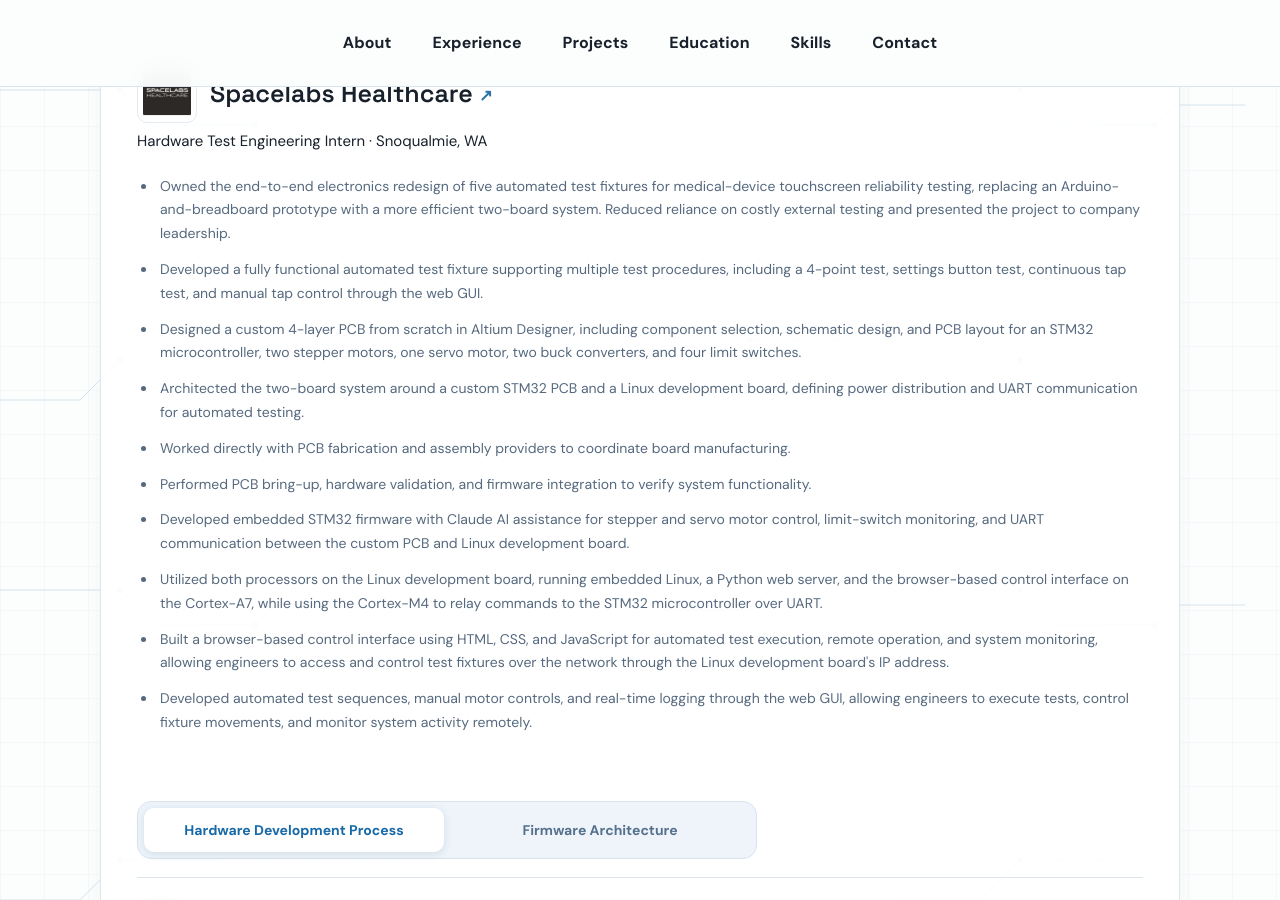
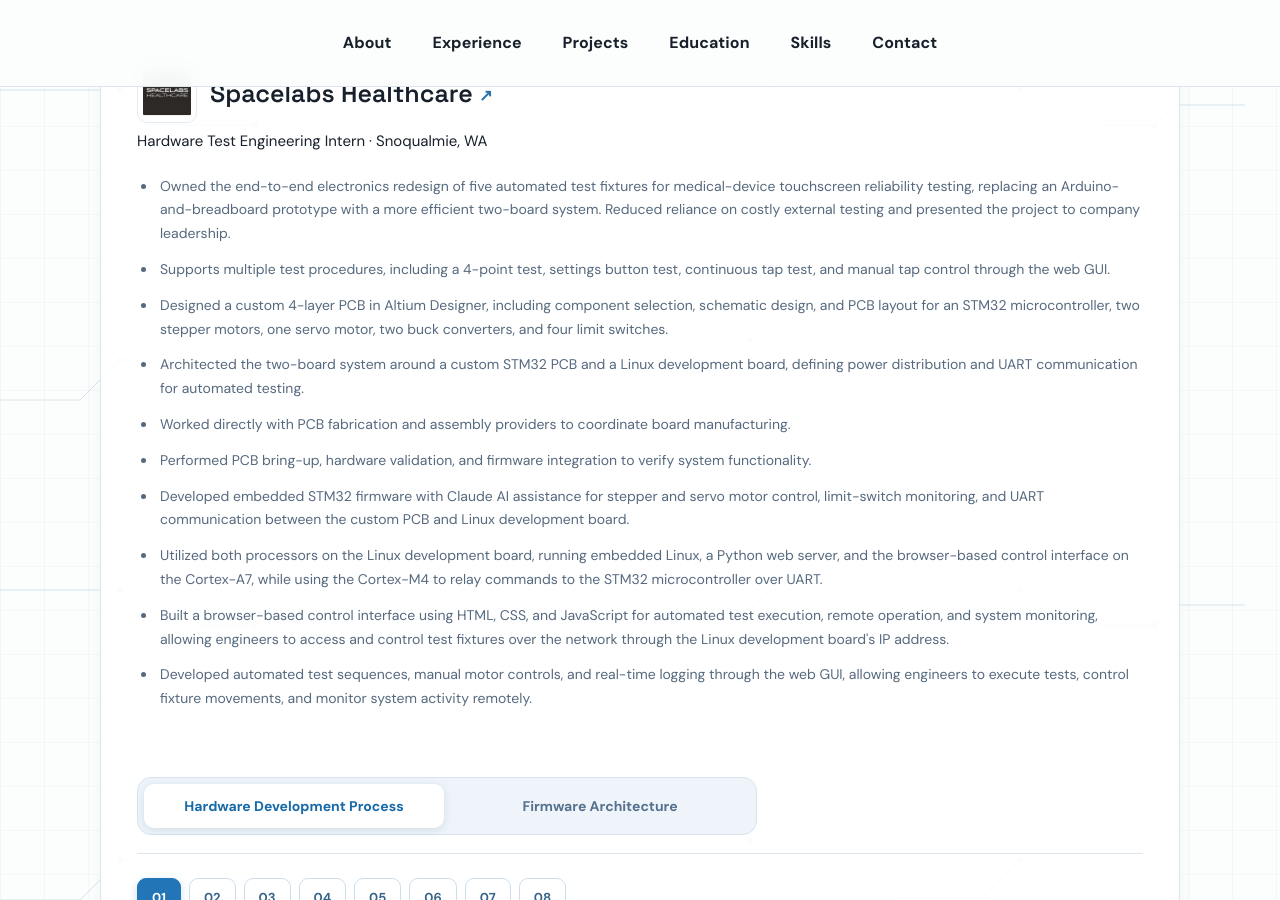
Before and after one commit to AdityaManivel/AdityaManivel.github.io, a Jekyll site: the page index.html, which Jekyll copies as it is, in a window 1280 px wide and 900 px high, scrolled down 2118 px. Built offline with Jekyll 4.4.1, drawn with Linux system fonts in a browser that asks for light colours.

Commit message:
Tighten Spacelabs test procedures and PCB design bullets

```diff
--- a/index.html
+++ b/index.html
@@ -102,8 +102,8 @@
           <span>Hardware Test Engineering Intern · Snoqualmie, WA</span>
           <ul class="experience-bullets">
             <li>Owned the end-to-end electronics redesign of five automated test fixtures for medical-device touchscreen reliability testing, replacing an Arduino-and-breadboard prototype with a more efficient two-board system. Reduced reliance on costly external testing and presented the project to company leadership.</li>
-            <li>Developed a fully functional automated test fixture supporting multiple test procedures, including a 4-point test, settings button test, continuous tap test, and manual tap control through the web GUI.</li>
-            <li>Designed a custom 4-layer PCB from scratch in Altium Designer, including component selection, schematic design, and PCB layout for an STM32 microcontroller, two stepper motors, one servo motor, two buck converters, and four limit switches.</li>
+            <li>Supports multiple test procedures, including a 4-point test, settings button test, continuous tap test, and manual tap control through the web GUI.</li>
+            <li>Designed a custom 4-layer PCB in Altium Designer, including component selection, schematic design, and PCB layout for an STM32 microcontroller, two stepper motors, one servo motor, two buck converters, and four limit switches.</li>
             <li>Architected the two-board system around a custom STM32 PCB and a Linux development board, defining power distribution and UART communication for automated testing.</li>
             <li>Worked directly with PCB fabrication and assembly providers to coordinate board manufacturing.</li>
             <li>Performed PCB bring-up, hardware validation, and firmware integration to verify system functionality.</li>
```
